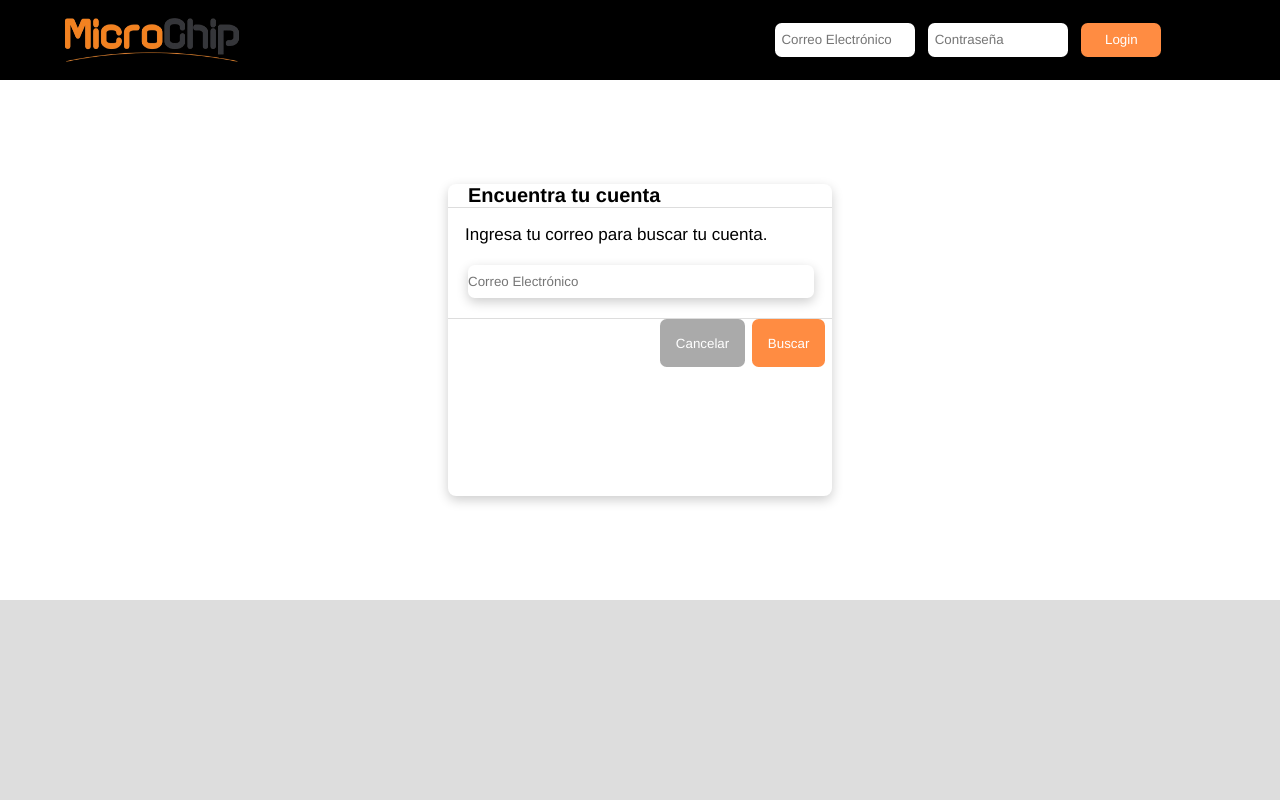
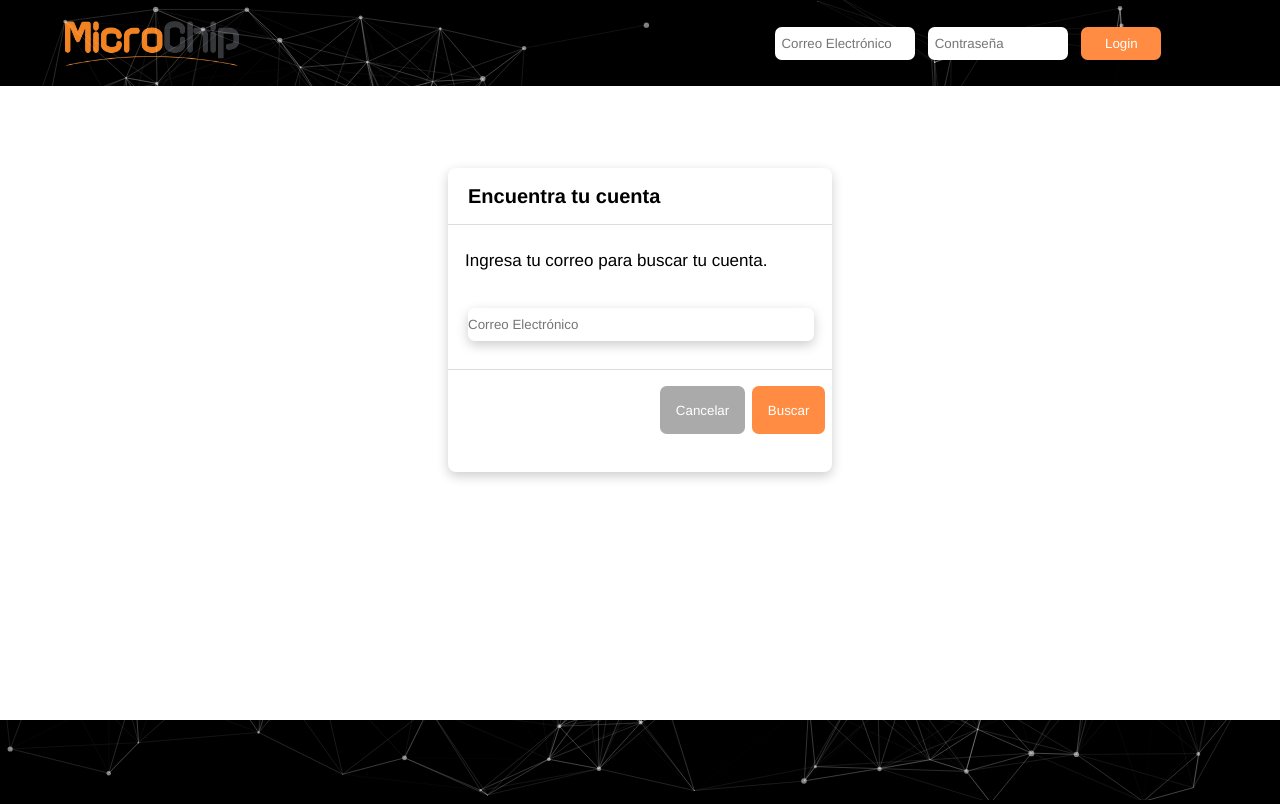
Before and after one commit to jhonequintero/ChipCore, a Flask app: page /recuperar_cuenta in a window 1280 px wide. Run offline with Flask 3, Linux system fonts and the light colour scheme.

Commit message:
cambios nuevos
4:29 pm

```diff
--- a/static/js/recuperar_contra.js
+++ b/static/js/recuperar_contra.js
@@ -1,3 +1,62 @@
+
+
+
+// --- Window.onload (para cosas que dependen de que todos los recursos, incluyendo imágenes, estén cargados) ---
+// ParticlesJS se ejecuta cuando toda la página y sus recursos están cargados.
+window.onload = function () {
+    particlesJS("particles-js", {
+        particles: {
+            number: {
+                value: 200,
+                density: { enable: true, value_area: 800 }
+            },
+            color: { value: "#ffffff" },
+            shape: { type: "circle" },
+            opacity: { value: 0.5 },
+            size: { value: 3, random: true },
+            line_linked: {
+                enable: true,
+                distance: 150,
+                color: "#ffffff",
+                opacity: 0.4,
+                width: 1
+            },
+            move: { enable: true, speed: 1.5, direction: "none", out_mode: "out" }
+        },
+        interactivity: {
+            detect_on: "canvas",
+            events: { onhover: { enable: true, mode: "grab" }, onclick: { enable: false } },
+            modes: { grab: { distance: 180, line_linked: { opacity: 1 } } }
+        },
+        retina_detect: true
+    });
+};
+// ...código existente...
+
+document.addEventListener("DOMContentLoaded", function () {
+    // ...código existente...
+
+    // Mostrar/ocultar contraseña con ojito tachado/destachado usando FontAwesome
+    const inputPass = document.getElementById("nuevaContrasena");
+    const iconoOjo = document.getElementById("iconEye");
+    const toggleBtn = document.getElementById("togglePassword");
+
+    if (toggleBtn && inputPass && iconoOjo) {
+        toggleBtn.addEventListener("click", function () {
+            if (inputPass.type === "password") {
+                inputPass.type = "text";
+                iconoOjo.classList.remove("fa-eye-slash");
+                iconoOjo.classList.add("fa-eye");
+            } else {
+                inputPass.type = "password";
+                iconoOjo.classList.remove("fa-eye");
+                iconoOjo.classList.add("fa-eye-slash");
+            }
+        });
+    }
+
+    // ...código existente...
+});
 document.addEventListener("DOMContentLoaded", function () {
     let correoTemporal = "";
 
@@ -58,6 +117,7 @@ document.addEventListener("DOMContentLoaded", function () {
             if (res.ok && data.existe) {
                 correoTemporal = correo;
                 document.getElementById("correoMostrar").textContent = correo;
+                document.getElementById("correoMostrar2").textContent = correo;
                 mostrarPaso("paso-enviar");
             } else {
                 showMessageModal("❌ No existe ninguna cuenta con ese correo", "error");
--- a/templates/recuperar_cuenta.html
+++ b/templates/recuperar_cuenta.html
@@ -5,12 +5,25 @@
     <meta charset="UTF-8">
     <meta name="viewport" content="width=device-width, initial-scale=1.0">
     <title>Document</title>
+    <link rel="stylesheet" href="https://cdnjs.cloudflare.com/ajax/libs/font-awesome/6.4.0/css/all.min.css">
     <style>
         * {
             margin: 0;
             padding: 0%;
             font-family: "Helvetica Neue", Helvetica, Arial, sans-serif;
 
+        }
+        body {
+            background-color: black;
+        }
+
+        #particles-js {
+            position: absolute;
+            top: 0;
+            left: 0;
+            width: 100%;
+            height: 100%;
+            z-index: 0;
         }
 
 
@@ -104,17 +117,18 @@
         }
         body {
             background-color: black;
+            height: 10vh;
         }
 
         .contenedor_principal {
             width: 100%;
-            height: 100vh;
-            background-color: #ddd;
+            height: 90vh;
+            background-color: white;
         }
 
         .contenedor_encabezado {
             width: 100%;
-            height: 10%;
+            height: 12%;
             display: flex;
         }
 
@@ -163,6 +179,7 @@
             margin: 0.5em;
             border-radius: 0.5em;
             padding-left: 0.5em;
+            z-index: 0;
         }
 
         #boto_1 {
@@ -173,6 +190,7 @@
             height: 2.5em;
             margin: 0.5em;
             border-radius: 0.5em;
+            z-index: 0;
         }
 
         .contenedor_section {
@@ -188,8 +206,9 @@
             background-color: white;
             box-shadow: 0 4px 12px rgba(0, 0, 0, 0.2);
             width: 30%;
-            height: 60%;
+            height: 65%;
             border-radius: 0.5em;
+            z-index: 0;
         }
 
         .linea_cont_1 {
@@ -197,7 +216,7 @@
             align-items: center;
             border-bottom: 1px solid #ddd;
             width: 100%;
-            height: 20%;
+            height: 3.5em;
         }
 
         .linea_cont_2 {
@@ -205,7 +224,15 @@
             align-items: center;
             border-bottom: 1px solid #ddd;
             width: 100%;
-            height: 50%;
+            height: 9em;
+        }
+
+        .linea_cont_2- {
+            display: grid;
+            align-items: center;
+            border-bottom: 1px solid #ddd;
+            width: 100%;
+            height: 10em;
         }
 
         #titulo_1 {
@@ -233,6 +260,9 @@
             height: 3em;
             display: flex;
             justify-content: flex-end;
+            margin-top: 1em;
+
+
 
         }
 
@@ -274,11 +304,45 @@
             border: 1px solid #ccc;
             width: 100%;
         }
+        .div-centro{
+            display: flex;
+
+        }
+        #codigoVerificacion{
+            width:40%;
+            height: 3em;
+            border:none;
+            box-shadow: 0 4px 12px rgba(0, 0, 0, 0.2);
+            border-radius: 0.5em;
+
+        }
+
+
+
+        #nuevaContrasena{
+            width:95%;
+            height: 3em;
+            border:none;
+            box-shadow: 0 4px 12px rgba(0, 0, 0, 0.2);
+            border-radius: 0.5em;
+        }
+        .icono-ojo {
+            position: absolute;
+            left: 16em;
+            top: 10%;
+            transform: translateY(-50%);
+            cursor: pointer;
+            font-size: 18px;
+            color: #333;
+            transition: transform 0.3s ease-in-out, color 0.3s;
+        }
+
 
     </style>
 </head>
 
 <body>
+      <div id="particles-js"></div>
 
     <div class="contenedor_principal">
         <div class="contenedor_encabezado">
```
Also changed, not shown: other parts of templates/recuperar_cuenta.html (+52 -10 lines).
